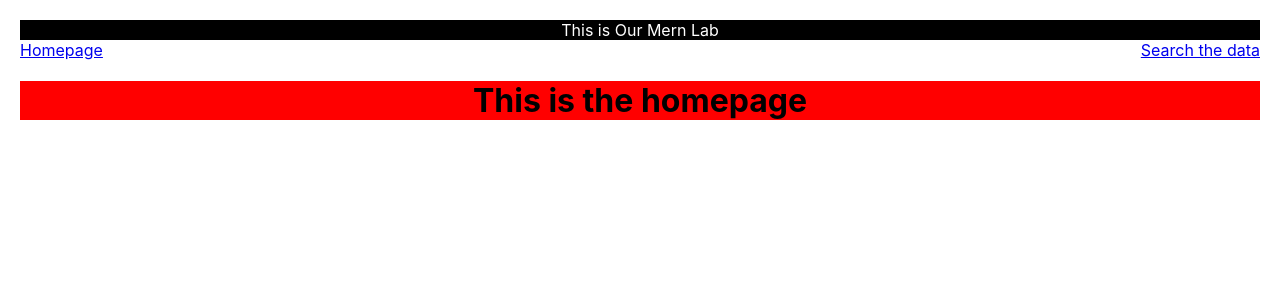
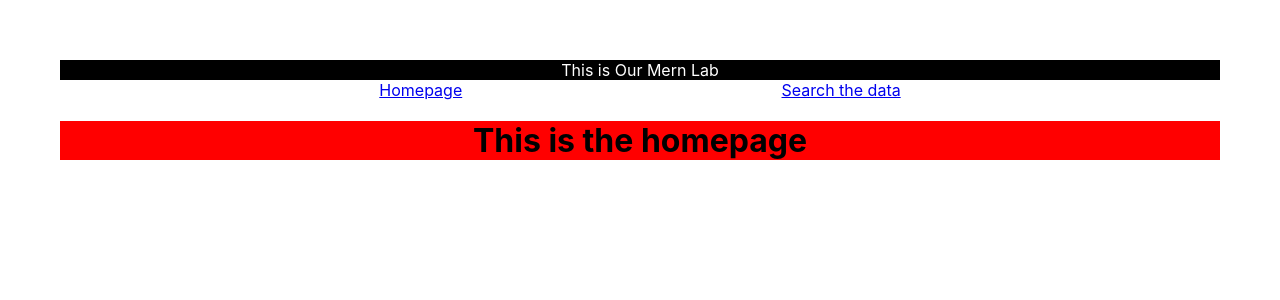
Before and after one commit to TymothyJHanks/SEI32-MERN-Lab-, a React (Create React App) app in the folder mern-lab/: page / in a window 1280 px wide. Shown: the top 300 px of the page. Built offline with nearby package versions, Linux system fonts and the light colour scheme.

Commit message:
passed down a prop function from app.js to search.js component to make an api call and display data, also added a dontDisplayThis div around the search prop that I dont want to show up on the display screen

```diff
--- a/mern-lab/src/App.css
+++ b/mern-lab/src/App.css
@@ -1,6 +1,6 @@
 .AppWrapper {
   text-align: center;
-  padding: 20px
+  padding: 60px
 
 }
 
@@ -26,5 +26,9 @@
 .navBar{
   display: flex;
   flex-direction: row;
-  justify-content: space-between;
+  justify-content: space-evenly;
 }
+
+.dontDisplayThis {
+  display: none;
+}
--- a/mern-lab/src/App.js
+++ b/mern-lab/src/App.js
@@ -48,6 +48,11 @@ class App extends Component {
         {/* Routes to different components */}
         <Route path="/" exact component={Homepage}></Route>
         <Route path="/searchComponent" exact component={Search}></Route>
+
+        <div className="dontDisplayThis">
+        <Search ApiCall={this.handleSearchSubmit}></Search>
+        </div>
+
       </div>
     );
   }
--- a/mern-lab/src/Search.js
+++ b/mern-lab/src/Search.js
@@ -20,7 +20,7 @@ class Search extends Component {
     render(){
         return(
             <div>
-                <button onClick={this.handleSearchSubmit}>Search for all the data!</button>
+                <button onClick={this.state.ApiData}>Search for all the data!</button>
                 <p>{"the data goes here"}</p>
             </div>
         )
```
